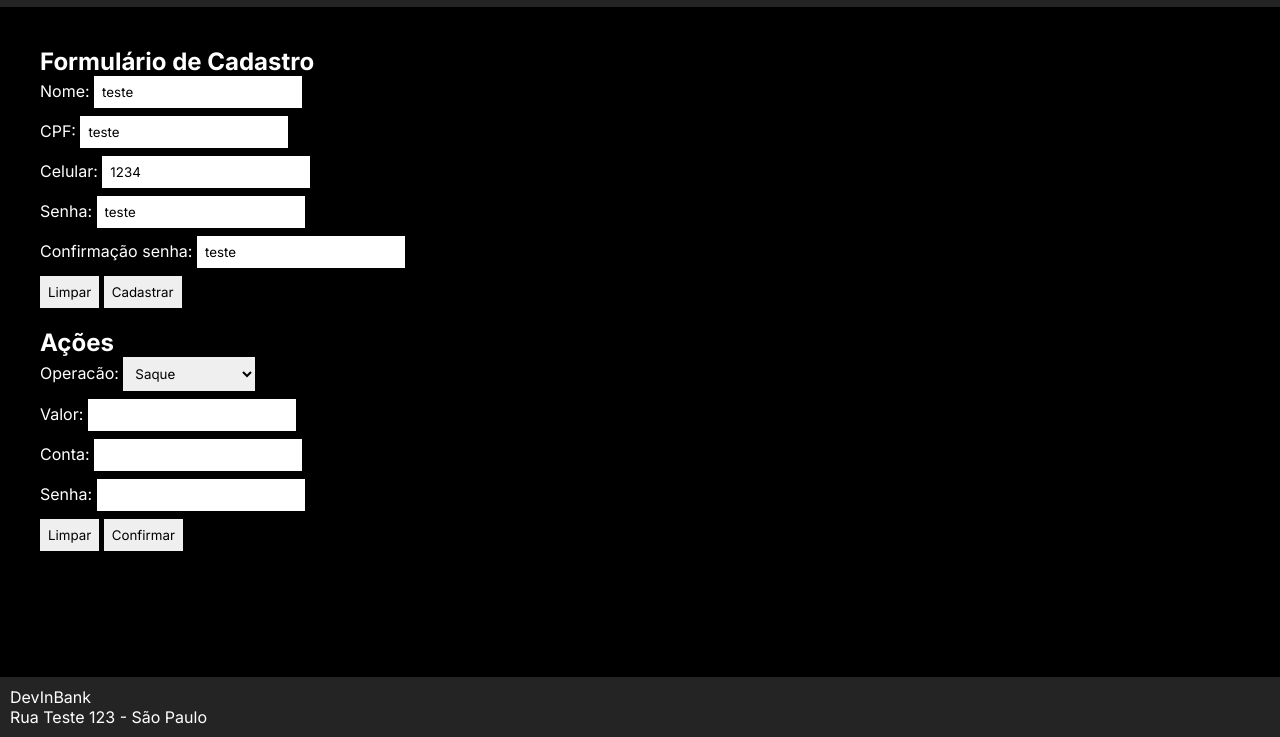
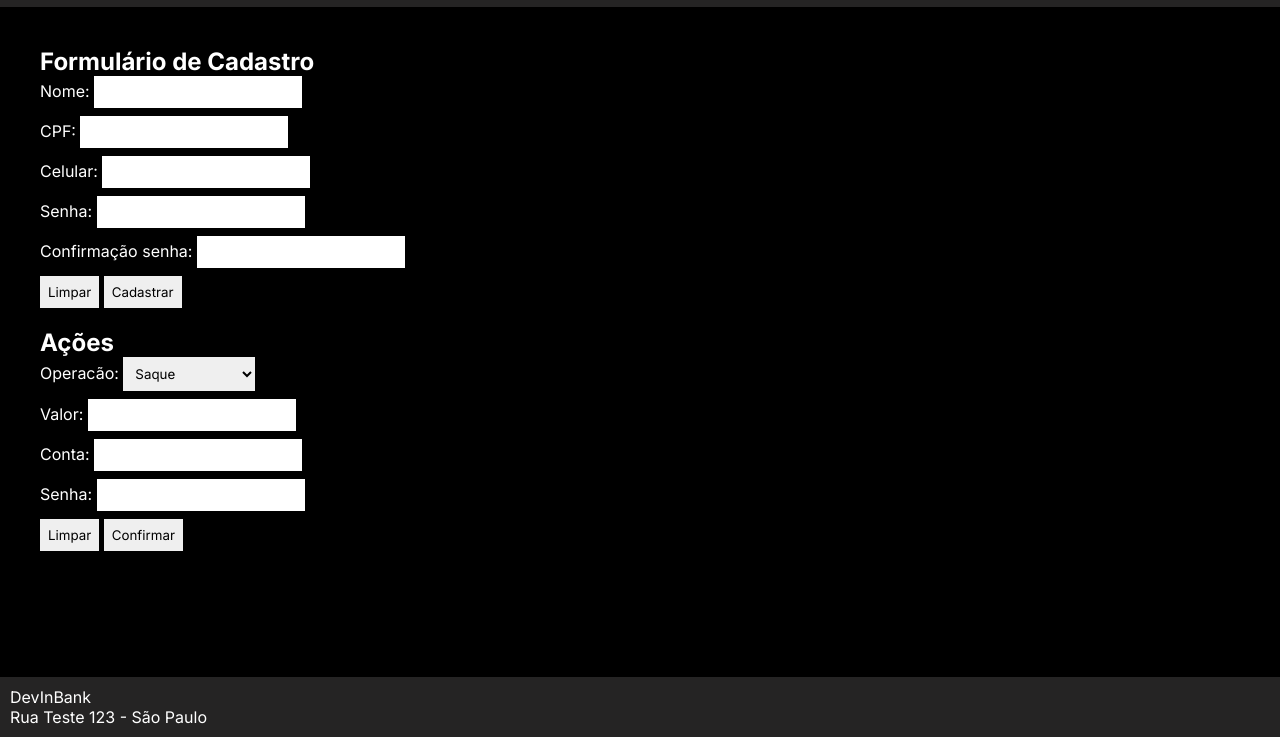
Before and after one commit to DEVin-Philips/m01-s04-exercicios, a plain HTML site: page index.html in a window 1280 px wide. Shown: the part 63-800 px from the top of the page. Drawn offline with Linux system fonts and the light colour scheme.

Commit message:
fix: remove mocks

```diff
--- a/index.html
+++ b/index.html
@@ -25,27 +25,27 @@
         <form id="form" class="form">
           <div>
             <label for="nome">Nome:</label>
-            <input required id="nome" value="teste" />
+            <input required id="nome" />
           </div>
 
           <div>
             <label for="cpf">CPF:</label>
-            <input required id="cpf" value="teste" />
+            <input required id="cpf" />
           </div>
 
           <div>
             <label for="celular">Celular:</label>
-            <input required type="number" id="celular" value="1234" />
+            <input required type="number" id="celular" />
           </div>
 
           <div>
             <label for="senha">Senha:</label>
-            <input required id="senha" value="teste" />
+            <input required id="senha" />
           </div>
 
           <div>
             <label for="confirmacao">Confirmação senha:</label>
-            <input required id="confirmacao" value="teste" />
+            <input required id="confirmacao" />
           </div>
 
           <div>
```
